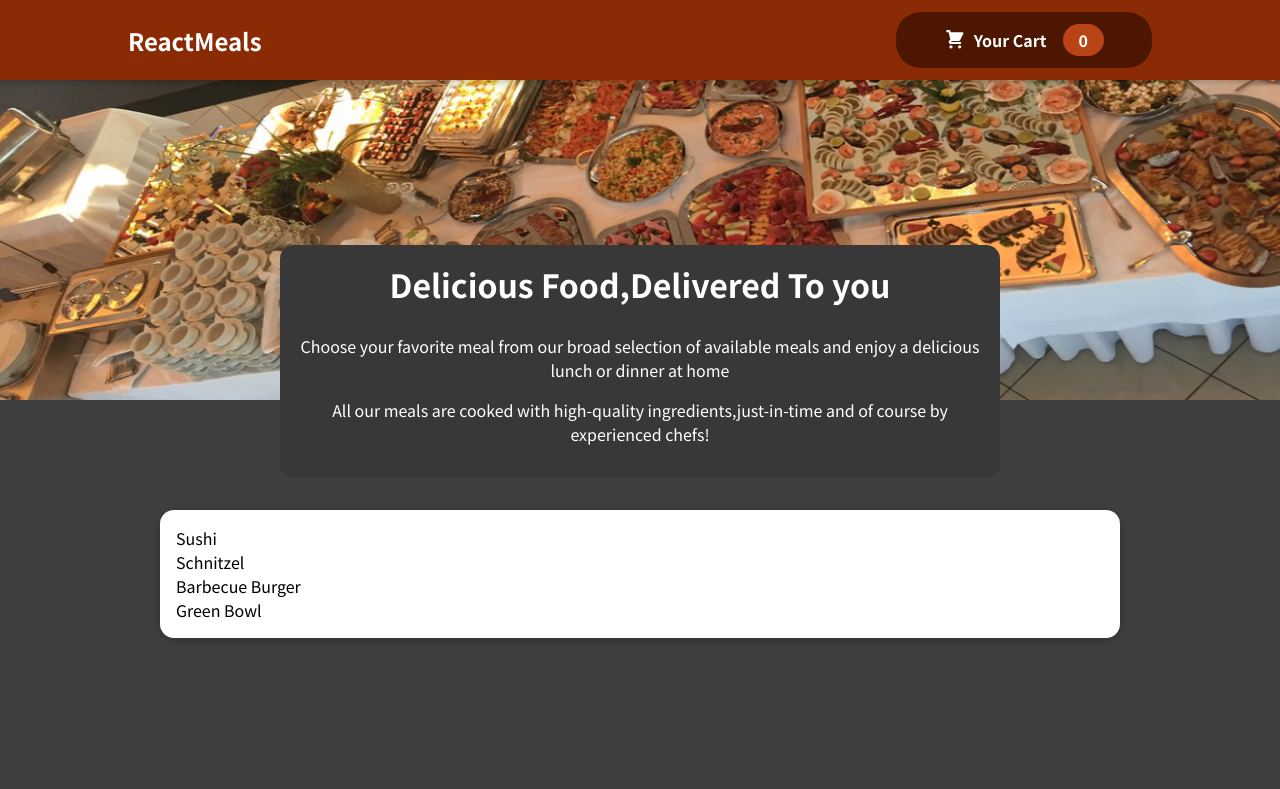
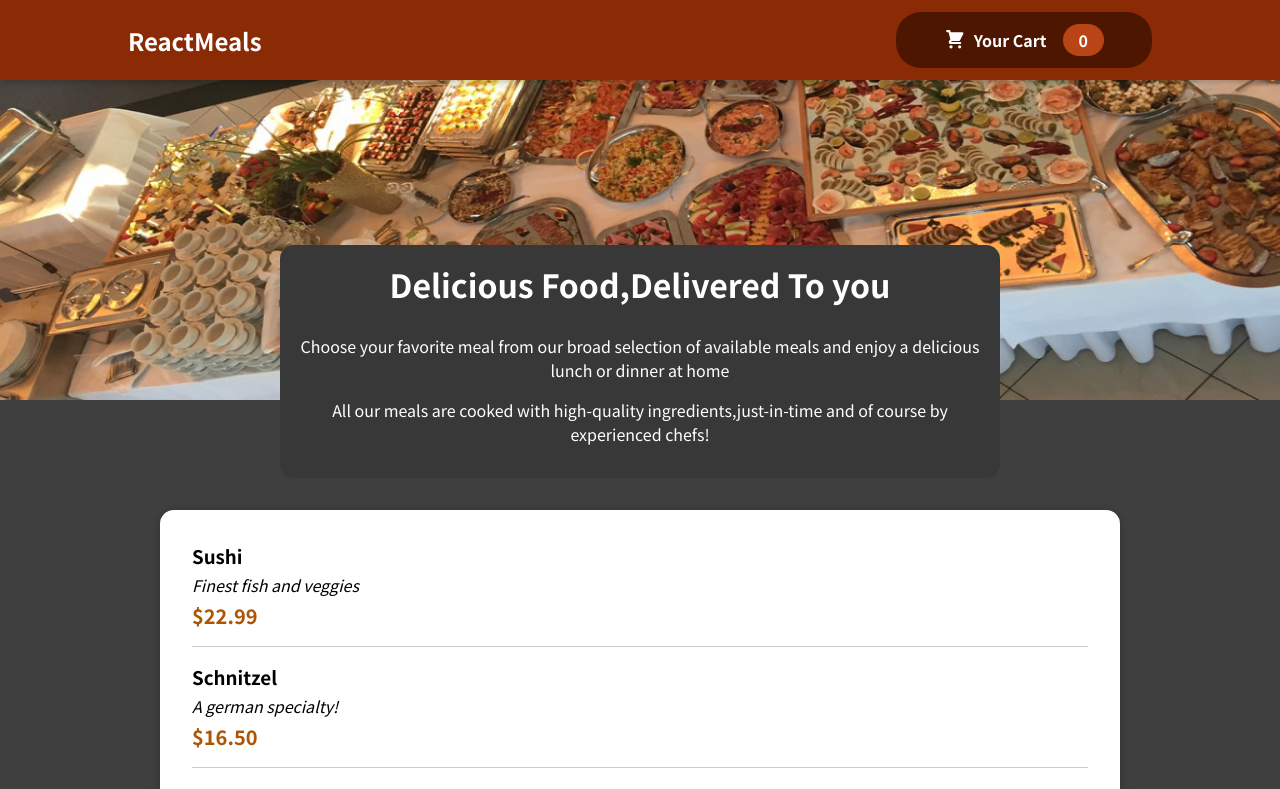
Before and after one commit to abhi-gowdaa/Food-Order-App, a React (Create React App) app: page / in a window 1280 px wide. Shown: the top 789 px of the page. Built offline with nearby package versions, Linux system fonts and the light colour scheme.

Commit message:
meals-menu in mealsitem.js,availableMeals.js

```diff
--- a/src/App.js
+++ b/src/App.js
@@ -6,7 +6,6 @@
     <div>
       <Header/>
       <Meals/>
-
     </div>
   );
 }
--- a/src/components/Meals/AvailableMeals.js
+++ b/src/components/Meals/AvailableMeals.js
@@ -1,5 +1,6 @@
 import classes from './AvailableMeals.module.css'
 import Card from '../UI/Card';
+import MealsItem from './MealsItem/MealsItem'
 
 const DUMMY_MEALS = [
     {
@@ -29,13 +30,19 @@
   ];
 const AvailableMeals=()=>{
     // const meals=DUMMY_MEALS.map((meal)=>(<li>{meal}</li>))
-    const mealsList = DUMMY_MEALS.map((meal) => (<li>{meal.name}</li>));
+    const mealsList = DUMMY_MEALS.map((meal) => <MealsItem
+    id={meal.id}
+    name={meal.name}
+    description={meal.description}
+    price={meal.price}
+    />
+    )
 
     return(
 
         <section className={classes['meals']}>
            <Card>
-       <ul>{mealsList}</ul>
+            <ul>{mealsList}</ul>
        </Card>
        </section>
 
--- a/src/components/Meals/AvailableMeals.module.css
+++ b/src/components/Meals/AvailableMeals.module.css
@@ -2,8 +2,7 @@
   max-width: 60rem;
   width: 90%;
   margin: 2rem auto;
-  animation: meals-appear 2s ease-out forwards;
-
+  animation: meals-appear 1s ease-out forwards;
 }
 
 .meals ul {
@@ -22,7 +21,4 @@
     opacity: 1;
     transform: translateY(0);
   }
-
-
-
 }
--- /dev/null
+++ b/src/components/Meals/MealsItem/MealsItem.js
@@ -0,0 +1,17 @@
+import classes from './MealsItem.module.css'
+
+const MealsItem =props => {
+  const price=`$${props.price.toFixed(2)}`
+
+  return (
+    <li className={classes.meal}>
+      <div >
+        <h3 >{props.name}</h3>
+        <div className={classes.description }>{props.description}</div>
+        <div className={classes.price }>{price}</div>
+      </div>
+    </li>
+  );
+};
+
+export default MealsItem;
--- /dev/null
+++ b/src/components/Meals/MealsItem/MealsItem.module.css
@@ -0,0 +1,22 @@
+.meal {
+    display: flex;
+    justify-content: space-between;
+    margin: 1rem;
+    padding-bottom: 1rem;
+    border-bottom: 1px solid #ccc;
+  }
+
+  .meal h3 {
+    margin: 0 0 0.25rem 0;
+  }
+
+  .description {
+    font-style: italic;
+  }
+
+  .price {
+    margin-top: 0.25rem;
+    font-weight: bold;
+    color: #ad5502;
+    font-size: 1.25rem;
+  }
```
